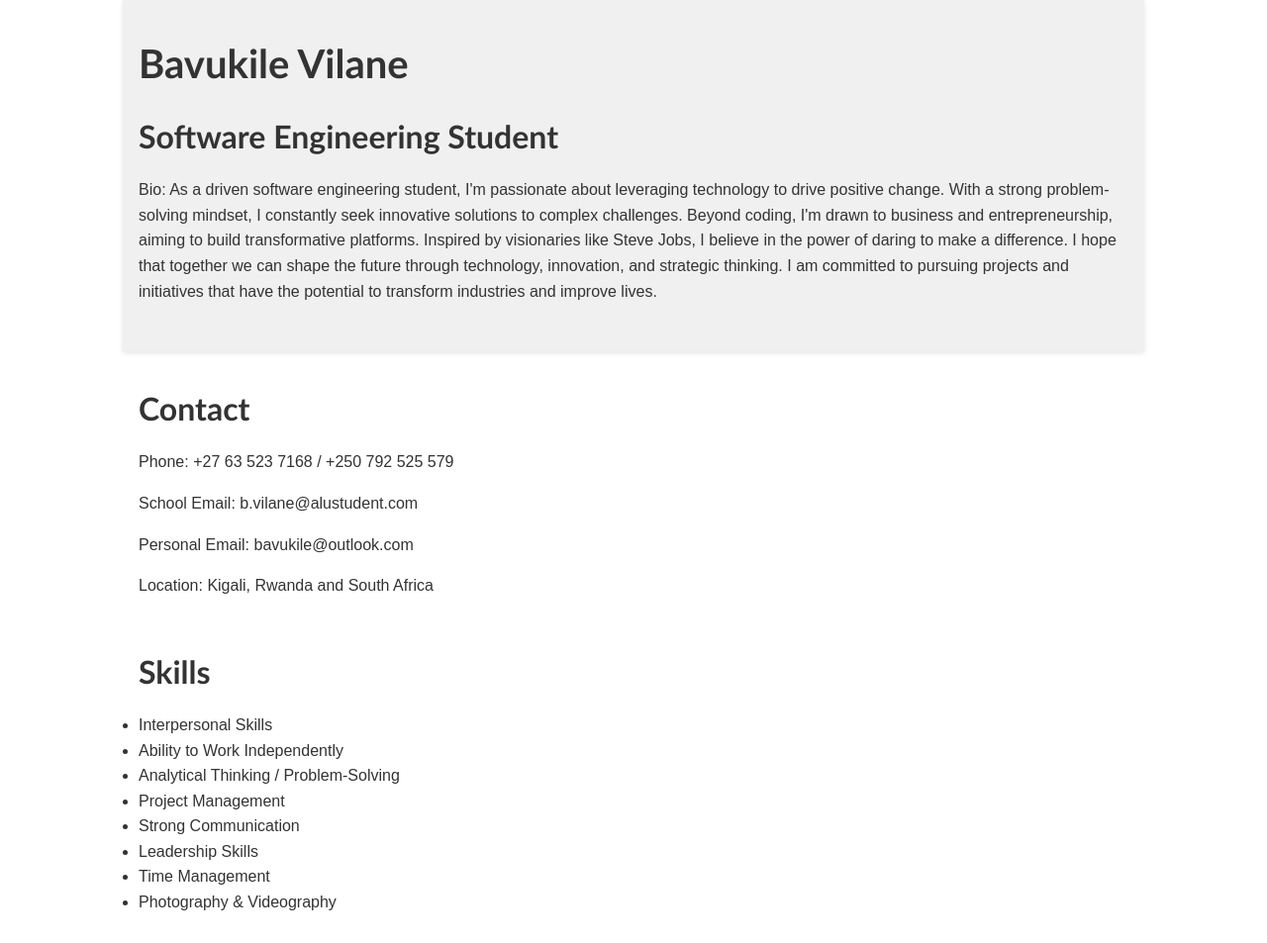
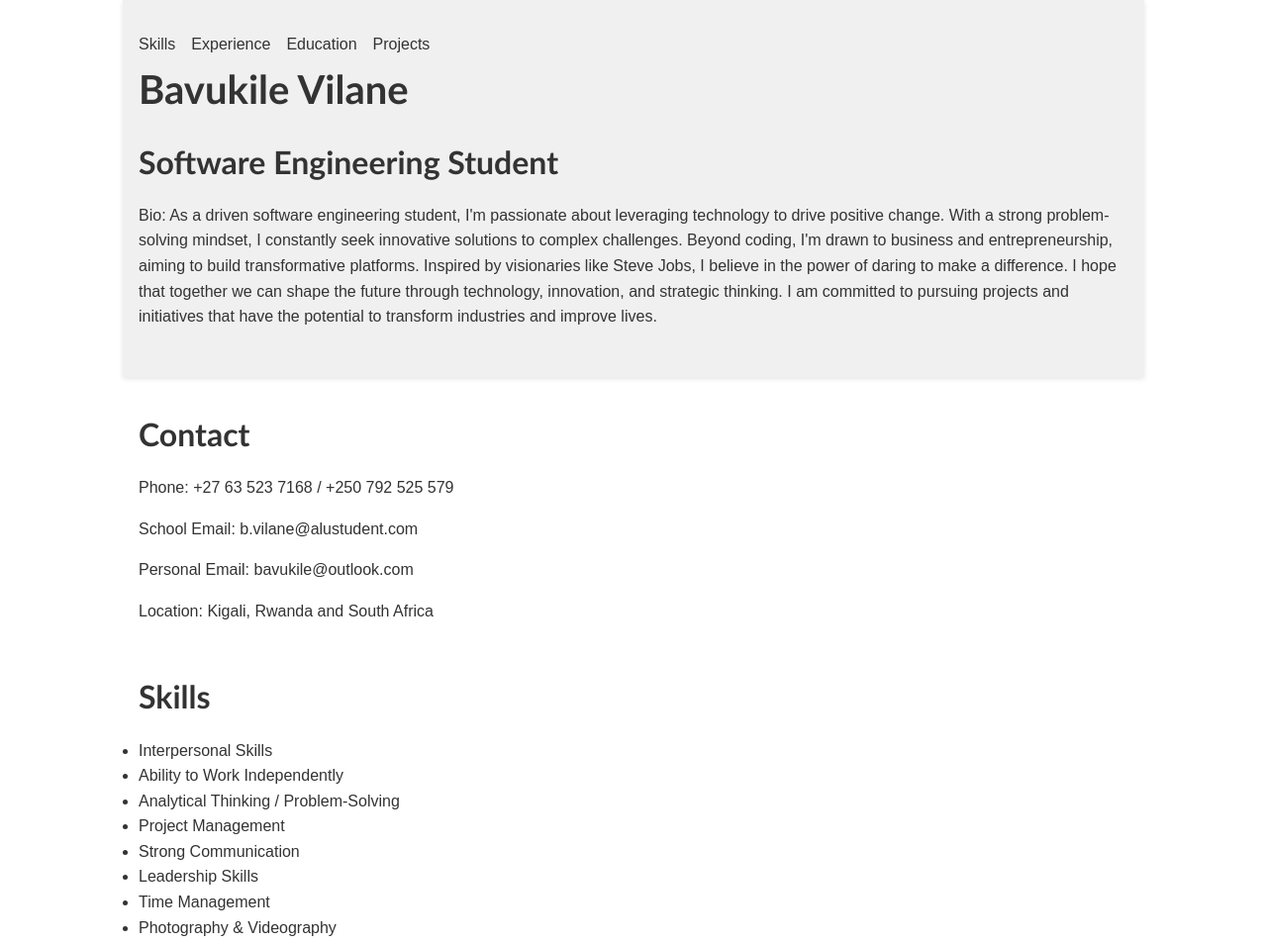
Before and after one commit to bvilane/resume_site_assignment, a plain HTML site: page bvilane_resume_site_assignment.html in a window 1280 px wide. Shown: the top 953 px of the page at 99% size. Drawn offline with Linux system fonts and the light colour scheme.

Commit message:
Updated Website

```diff
--- a/bvilane_resume_site_assignment.html
+++ b/bvilane_resume_site_assignment.html
@@ -9,9 +9,18 @@
 </head>
 <body>
   <header>
+    <nav>
+      <ul>
+        <li><a href="#skills">Skills</a></li>
+        <li><a href="#experience">Experience</a></li>
+        <li><a href="#education">Education</a></li>
+        <li><a href="#projects">Projects</a></li>
+      </ul>
+    </nav>
     <h1>Bavukile Vilane</h1>
     <h2>Software Engineering Student</h2>
     <p>Bio: As a driven software engineering student, I'm passionate about leveraging technology to drive positive change. With a strong problem-solving mindset, I constantly seek innovative solutions to complex challenges. Beyond coding, I'm drawn to business and entrepreneurship, aiming to build transformative platforms. Inspired by visionaries like Steve Jobs, I believe in the power of daring to make a difference. I hope that together we can shape the future through technology, innovation, and strategic thinking. I am committed to pursuing projects and initiatives that have the potential to transform industries and improve lives.</p>
+
   </header>
   <main>
     <section id="contact">
```
